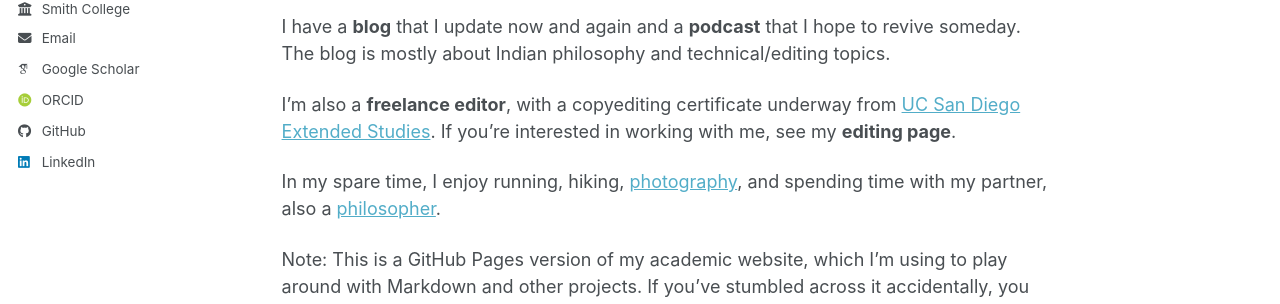
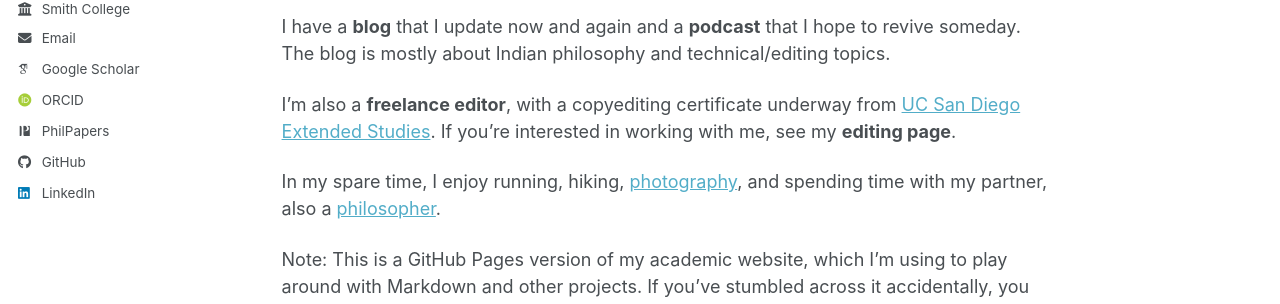
Before and after one commit to malcolmkeating/malcolmkeating.github.io, a Jekyll site: the page built from _pages/about.md, in a window 1280 px wide. Shown: the part 402-706 px from the top of the page. Built offline with Jekyll 4.4.1, drawn with Linux system fonts in a browser that asks for light colours; some web fonts are replaced; a script bundle is joined from its source files by our own code; library files that are not in the unit come from our copies.

Commit message:
Update _config.yml
added philpapers to icons

```diff
--- a/_config.yml
+++ b/_config.yml
@@ -41,6 +41,7 @@ author:
   orcid            : "https://orcid.org/0000-0001-8121-4016"
   semantic         : # URL
   ssrn             : # URL
+  philpapers       : "https://philpeople.org/profiles/malcolm-keating"
   pubmed           : # URL
   researchgate     : # URL
   scopus           : # URL
```
